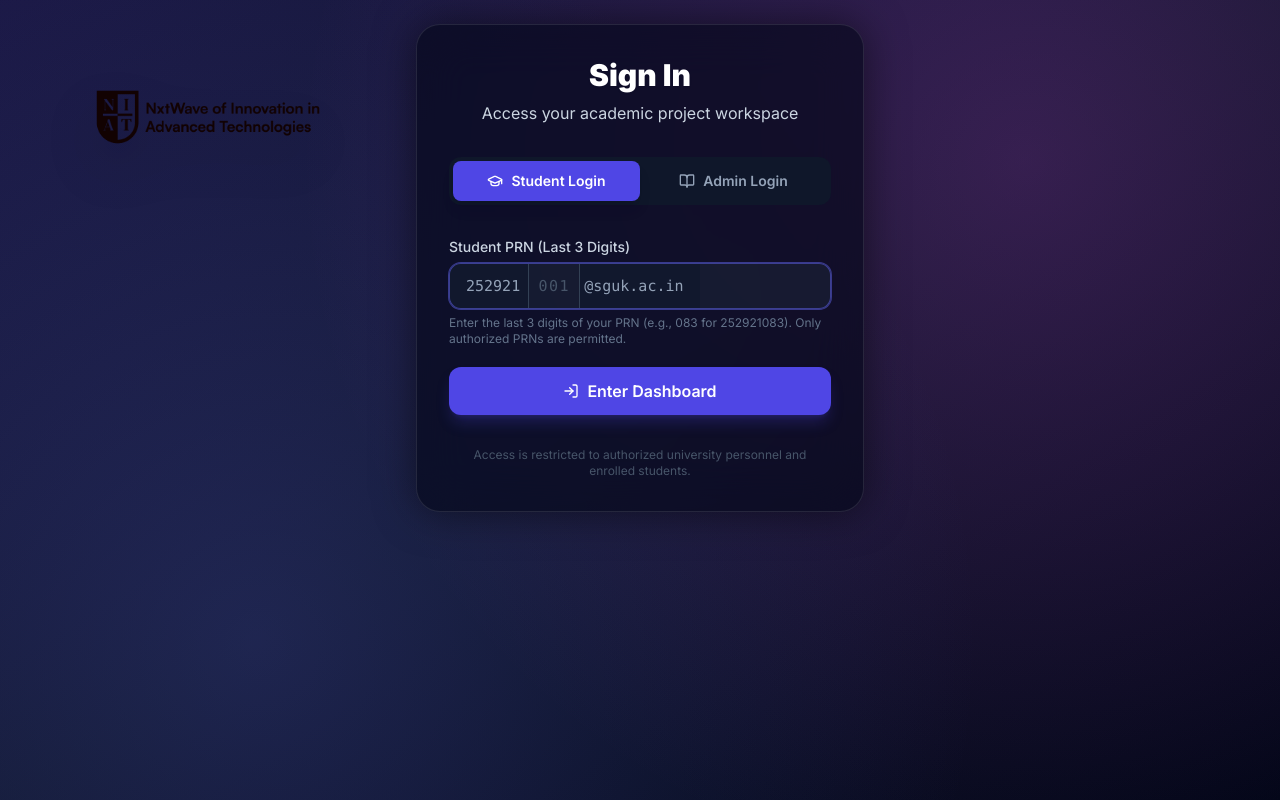
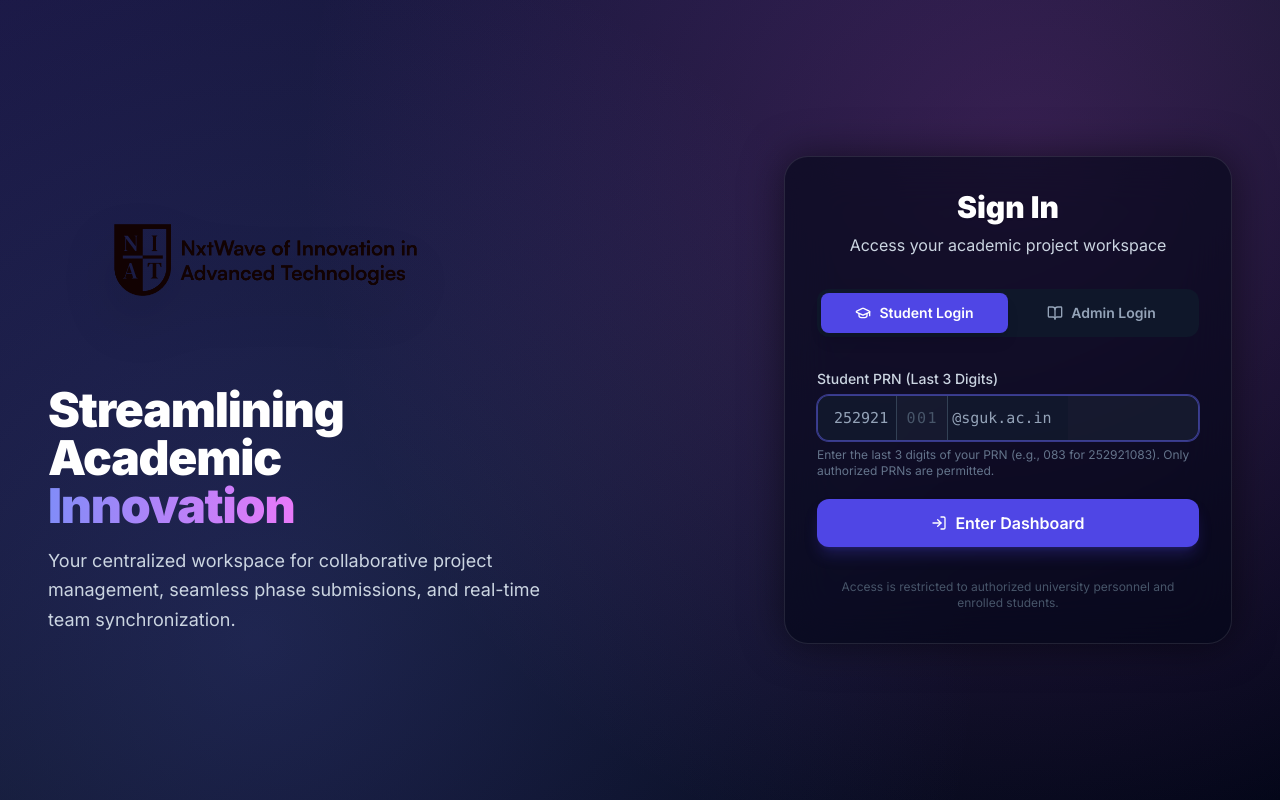
Before and after one commit to aditya9112adi/ProjectFlow, a React (Vite) app in the folder frontend/: page / in a window 1280 px wide. Built offline with nearby package versions, Linux system fonts and the light colour scheme; no server answers.

Commit message:
style: enterprise split login layout with professional typography

```diff
--- a/frontend/src/pages/auth/Login.jsx
+++ b/frontend/src/pages/auth/Login.jsx
@@ -80,14 +80,26 @@ const Login = () => {
         backgroundImage: 'radial-gradient(circle at 20% 80%, rgba(99,102,241,0.2) 0%, transparent 60%), radial-gradient(circle at 80% 20%, rgba(217,70,239,0.2) 0%, transparent 60%)',
       }} />
 
-      {/* Top Left Brand Image */}
-      <div className="absolute top-6 left-6 lg:top-12 lg:left-12 z-10 w-[40%] md:w-[30%] max-w-[320px]">
-        <img src="/niat-brand.png" alt="NIAT Brand" className="w-full h-auto object-contain drop-shadow-2xl" />
-      </div>
+      {/* Main Content Wrapper */}
+      <div className="relative z-10 w-full flex flex-col lg:flex-row p-6 lg:p-12 h-full overflow-y-auto lg:overflow-hidden">
 
-      {/* Centered login form */}
-      <div className="flex-1 flex items-center justify-center p-6 z-10 overflow-y-auto">
-        <div className="w-full max-w-md my-auto bg-dark-950/60 backdrop-blur-xl p-8 rounded-3xl border border-white/10 shadow-[0_0_40px_rgba(0,0,0,0.5)] mt-24 lg:mt-0">
+        {/* Left Side: Brand & Text */}
+        <div className="lg:w-1/2 flex flex-col justify-center items-start lg:pr-12 mt-8 lg:mt-0">
+           <img src="/niat-brand.png" alt="NIAT Brand" className="w-[80%] max-w-md h-auto object-contain drop-shadow-2xl mb-8" />
+           <div className="space-y-4 max-w-lg">
+             <h1 className="text-4xl lg:text-5xl font-black text-white tracking-tight leading-tight">
+               Streamlining Academic <br className="hidden lg:block" />
+               <span className="text-transparent bg-clip-text bg-gradient-to-r from-primary-400 to-accent-400">Innovation</span>
+             </h1>
+             <p className="text-dark-300 text-lg leading-relaxed">
+               Your centralized workspace for collaborative project management, seamless phase submissions, and real-time team synchronization.
+             </p>
+           </div>
+        </div>
+
+        {/* Right Side: Login Box */}
+        <div className="lg:w-1/2 flex items-center justify-center lg:justify-end mt-12 lg:mt-0 mb-12 lg:mb-0">
+          <div className="w-full max-w-md bg-dark-950/60 backdrop-blur-xl p-8 rounded-3xl border border-white/10 shadow-[0_0_40px_rgba(0,0,0,0.5)]">
           <div className="mb-8 text-center">
             <h2 className="text-white text-3xl font-black mb-2 drop-shadow-sm">Sign In</h2>
             <p className="text-dark-300">Access your academic project workspace</p>
@@ -235,6 +247,7 @@ const Login = () => {
         </div>
       </div>
     </div>
+    </div>
   );
 };
 
```
